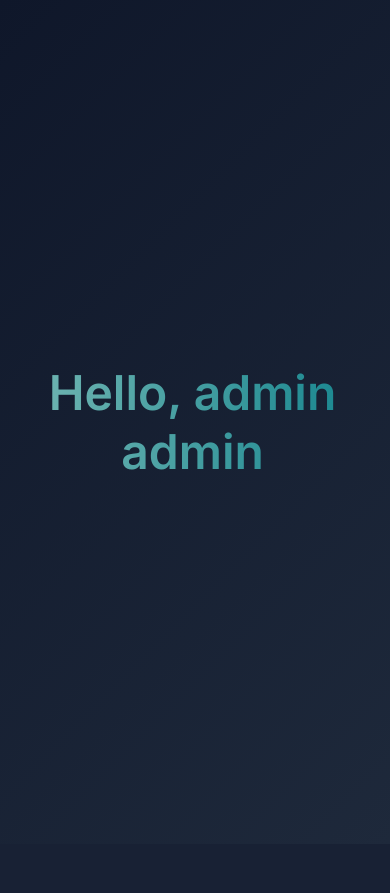
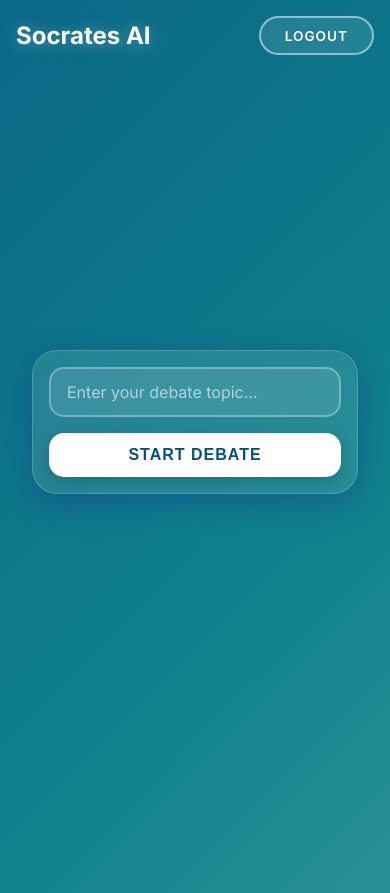
Before and after one commit to Aarush2907/AI-DEBATE-GEN, a Flask app: page /dashboard in a window 390 px wide. Before the commit the page ends 470 px from the top, so only its background shows below. Run offline with Flask 3, Linux system fonts and the light colour scheme; a user stored in the database is signed in; data comes from the database, SQL or seed files in the repository.

Commit message:
Basic Dashboard Done

```diff
--- a/static/css/dashboard.css
+++ b/static/css/dashboard.css
@@ -0,0 +1,294 @@
+body {
+  margin: 0;
+  padding: 0;
+  font-family: 'Inter', sans-serif;
+  height: 100vh;
+  display: flex;
+  justify-content: center;
+  align-items: center;
+  background: linear-gradient(-45deg, #78B9B5, #0F828C, #065084, #320A6B);
+  background-size: 400% 400%;
+  animation: gradientBG 15s ease infinite;
+  color: white;
+  overflow: hidden;
+}
+
+@keyframes gradientBG {
+  0% {
+    background-position: 0% 50%;
+  }
+
+  50% {
+    background-position: 100% 50%;
+  }
+
+  100% {
+    background-position: 0% 50%;
+  }
+}
+
+/* Greeting Container - Initial Animation */
+.greeting-container {
+  position: absolute;
+  top: 50%;
+  left: 50%;
+  transform: translate(-50%, -50%);
+  text-align: center;
+  z-index: 10;
+  opacity: 1;
+  transition: opacity 0.5s ease;
+}
+
+.greeting-container.fade-out {
+  opacity: 0;
+}
+
+.greeting-text {
+  font-size: 4rem;
+  font-weight: 700;
+  letter-spacing: -1px;
+  text-shadow: 2px 2px 8px rgba(0, 0, 0, 0.3);
+  margin: 0;
+  white-space: nowrap;
+}
+
+/* Dashboard Header */
+.dashboard-header {
+  position: fixed;
+  top: 0;
+  left: 0;
+  width: 100%;
+  padding: 1.5rem 2rem;
+  display: flex;
+  justify-content: space-between;
+  align-items: center;
+  box-sizing: border-box;
+  z-index: 100;
+  opacity: 0;
+  /* Initially hidden for animation */
+  transition: opacity 0.8s ease;
+}
+
+.dashboard-header.fade-in {
+  opacity: 1;
+}
+
+.header-title {
+  font-size: 1.8rem;
+  font-weight: 700;
+  margin: 0;
+  text-shadow: 2px 2px 8px rgba(0, 0, 0, 0.3);
+  animation: titleGlow 2s ease-in-out infinite alternate;
+}
+
+/* Dashboard Container - Main Interface */
+.dashboard-container {
+  width: 100%;
+  max-width: 900px;
+  padding: 2rem;
+  opacity: 0;
+  display: none;
+  flex-direction: column;
+  align-items: center;
+  justify-content: center;
+  /* Center vertically */
+  height: 100vh;
+  /* Full height for centering */
+  gap: 3rem;
+}
+
+.dashboard-container.fade-in {
+  display: flex;
+  animation: fadeInUp 0.8s ease forwards;
+}
+
+@keyframes fadeInUp {
+  from {
+    opacity: 0;
+    transform: translateY(20px);
+  }
+
+  to {
+    opacity: 1;
+    transform: translateY(0);
+  }
+}
+
+/* Main Title Animation */
+@keyframes titleGlow {
+  from {
+    text-shadow: 2px 2px 8px rgba(0, 0, 0, 0.3);
+  }
+
+  to {
+    text-shadow: 2px 2px 20px rgba(255, 255, 255, 0.4),
+      0 0 30px rgba(255, 255, 255, 0.2);
+  }
+}
+
+/* Debate Input Section */
+.debate-input-section {
+  width: 100%;
+  display: flex;
+  justify-content: center;
+  align-items: center;
+}
+
+.input-wrapper {
+  display: flex;
+  gap: 1rem;
+  width: 100%;
+  max-width: 700px;
+  background: rgba(255, 255, 255, 0.1);
+  padding: 1.5rem;
+  border-radius: 25px;
+  backdrop-filter: blur(10px);
+  box-shadow: 0 8px 32px 0 rgba(31, 38, 135, 0.37);
+  border: 1px solid rgba(255, 255, 255, 0.18);
+  transition: all 0.3s ease;
+}
+
+.input-wrapper:hover {
+  background: rgba(255, 255, 255, 0.15);
+  box-shadow: 0 12px 40px 0 rgba(31, 38, 135, 0.45);
+}
+
+.debate-input {
+  flex: 1;
+  padding: 1rem 1.5rem;
+  font-size: 1.1rem;
+  border: 2px solid rgba(255, 255, 255, 0.3);
+  border-radius: 15px;
+  background: rgba(255, 255, 255, 0.1);
+  color: white;
+  outline: none;
+  transition: all 0.3s ease;
+  font-family: 'Inter', sans-serif;
+}
+
+.debate-input:focus {
+  background: rgba(255, 255, 255, 0.2);
+  border-color: white;
+  box-shadow: 0 0 20px rgba(255, 255, 255, 0.2);
+}
+
+.debate-input::placeholder {
+  color: rgba(255, 255, 255, 0.6);
+}
+
+/* Shake animation for empty input */
+.debate-input.shake {
+  animation: shake 0.5s;
+}
+
+@keyframes shake {
+
+  0%,
+  100% {
+    transform: translateX(0);
+  }
+
+  10%,
+  30%,
+  50%,
+  70%,
+  90% {
+    transform: translateX(-5px);
+  }
+
+  20%,
+  40%,
+  60%,
+  80% {
+    transform: translateX(5px);
+  }
+}
+
+/* Start Debate Button */
+.start-debate-btn {
+  padding: 1rem 2.5rem;
+  font-size: 1.1rem;
+  font-weight: 600;
+  border: none;
+  border-radius: 15px;
+  background: white;
+  color: #065084;
+  cursor: pointer;
+  transition: all 0.3s ease;
+  text-transform: uppercase;
+  letter-spacing: 1px;
+  white-space: nowrap;
+  box-shadow: 0 4px 15px rgba(0, 0, 0, 0.2);
+}
+
+.start-debate-btn:hover {
+  transform: translateY(-3px);
+  box-shadow: 0 8px 25px rgba(0, 0, 0, 0.3);
+  background: #f0f0f0;
+}
+
+.start-debate-btn:active {
+  transform: translateY(-1px);
+  box-shadow: 0 4px 15px rgba(0, 0, 0, 0.2);
+}
+
+/* Logout Button */
+.logout-btn {
+  /* Position handled by header flexbox */
+  padding: 0.8rem 2rem;
+  font-size: 0.95rem;
+  font-weight: 600;
+  border: 2px solid rgba(255, 255, 255, 0.5);
+  border-radius: 50px;
+  background: rgba(255, 255, 255, 0.1);
+  color: white;
+  text-decoration: none;
+  cursor: pointer;
+  transition: all 0.3s ease;
+  backdrop-filter: blur(10px);
+  text-transform: uppercase;
+  letter-spacing: 1px;
+}
+
+.logout-btn:hover {
+  background: rgba(255, 255, 255, 0.2);
+  border-color: white;
+  transform: translateY(-2px);
+  box-shadow: 0 5px 15px rgba(0, 0, 0, 0.2);
+}
+
+/* Responsive Design */
+@media (max-width: 768px) {
+  .greeting-text {
+    font-size: 2.5rem;
+  }
+
+  .header-title {
+    font-size: 1.5rem;
+  }
+
+  .input-wrapper {
+    flex-direction: column;
+    padding: 1rem;
+  }
+
+  .debate-input {
+    font-size: 1rem;
+    padding: 0.8rem 1rem;
+  }
+
+  .start-debate-btn {
+    width: 100%;
+    padding: 0.8rem 1.5rem;
+    font-size: 1rem;
+  }
+
+  .logout-btn {
+    padding: 0.6rem 1.5rem;
+    font-size: 0.85rem;
+  }
+
+  .dashboard-header {
+    padding: 1rem;
+  }
+}
--- a/templates/dashboard.html
+++ b/templates/dashboard.html
@@ -5,65 +5,141 @@
   <meta charset="UTF-8">
   <meta name="viewport" content="width=device-width, initial-scale=1.0">
   <title>Dashboard - Socrates AI</title>
-  <link href="https://fonts.googleapis.com/css2?family=Inter:wght@300;400;600&display=swap" rel="stylesheet">
-  <style>
-    body {
-      margin: 0;
-      padding: 0;
-      font-family: 'Inter', sans-serif;
-      background: linear-gradient(135deg, #0f172a 0%, #1e293b 100%);
-      color: #ffffff;
-      height: 100vh;
-      display: flex;
-      justify-content: center;
-      align-items: center;
-      overflow: hidden;
-    }
-
-    .container {
-      text-align: center;
-    }
-
-    .greeting {
-      font-size: 3rem;
-      font-weight: 600;
-      background: linear-gradient(to right, #78B9B5, #0F828C);
-      -webkit-background-clip: text;
-      -webkit-text-fill-color: transparent;
-      border-right: 4px solid #78B9B5;
-      display: inline-block;
-      padding-right: 5px;
-    }
-  </style>
+  <link rel="preconnect" href="https://fonts.googleapis.com">
+  <link rel="preconnect" href="https://fonts.gstatic.com" crossorigin>
+  <link href="https://fonts.googleapis.com/css2?family=Inter:wght@400;600;700&display=swap" rel="stylesheet">
+  <link rel="stylesheet" href="{{ url_for('static', filename='css/dashboard.css') }}">
 </head>
 
 <body>
-  <div class="container">
-    <div class="greeting" id="greeting"></div>
+  <!-- Greeting Animation Container -->
+  <div class="greeting-container" id="greetingContainer">
+    <h1 class="greeting-text" id="greetingText"></h1>
+  </div>
+
+  <!-- Header -->
+  <header class="dashboard-header" id="dashboardHeader">
+    <h1 class="header-title">Socrates AI</h1>
+    <a href="{{ url_for('logout') }}" class="logout-btn">Logout</a>
+  </header>
+
+  <!-- Main Dashboard Container (hidden initially) -->
+  <div class="dashboard-container" id="dashboardContainer">
+    <div class="debate-input-section">
+      <div class="input-wrapper">
+        <input type="text" id="debateTopic" class="debate-input" placeholder="Enter your debate topic..."
+          autocomplete="off" />
+        <button class="start-debate-btn" id="startDebateBtn">
+          Start Debate
+        </button>
+      </div>
+    </div>
   </div>
 
   <script>
-    const text = "Hello, {{ first_name }} {{ last_name }}";
-    const greetingElement = document.getElementById('greeting');
+    const firstName = "{{ first_name }}";
+    const lastName = "{{ last_name }}";
+    const greetingText = document.getElementById('greetingText');
+    const greetingContainer = document.getElementById('greetingContainer');
+    const dashboardContainer = document.getElementById('dashboardContainer');
+    const dashboardHeader = document.getElementById('dashboardHeader');
 
-    let i = 0;
-    const speed = 100; // ms per char
+    // Typewriter effect function
+    function typeWriter(text, element, speed = 100) {
+      return new Promise((resolve) => {
+        let i = 0;
+        element.textContent = '';
 
-    function typeWriter() {
-      if (i < text.length) {
-        greetingElement.textContent += text.charAt(i);
-        i++;
-        setTimeout(typeWriter, speed);
-      } else {
-        // Stop blinking cursor after a while
-        setTimeout(() => {
-          greetingElement.style.borderRight = 'none';
-        }, 1000);
-      }
+        function type() {
+          if (i < text.length) {
+            element.textContent += text.charAt(i);
+            i++;
+            setTimeout(type, speed);
+          } else {
+            resolve();
+          }
+        }
+
+        type();
+      });
     }
 
-    // Start typing
-    typeWriter();
+    // Delete text effect
+    function deleteText(element, speed = 50) {
+      return new Promise((resolve) => {
+        const text = element.textContent;
+        let i = text.length;
+
+        function deleteChar() {
+          if (i > 0) {
+            element.textContent = text.substring(0, i - 1);
+            i--;
+            setTimeout(deleteChar, speed);
+          } else {
+            resolve();
+          }
+        }
+
+        deleteChar();
+      });
+    }
+
+    // Main animation sequence
+    async function startAnimation() {
+      // Type "Hello [Name]"
+      await typeWriter(`Hello ${firstName}`, greetingText, 80);
+
+      // Pause
+      await new Promise(resolve => setTimeout(resolve, 1500));
+
+      // Delete text
+      await deleteText(greetingText, 40);
+
+      // Pause
+      await new Promise(resolve => setTimeout(resolve, 300));
+
+      // Type "Socrates AI"
+      await typeWriter('Socrates AI', greetingText, 80);
+
+      // Pause
+      await new Promise(resolve => setTimeout(resolve, 1000));
+
+      // Fade out greeting and fade in dashboard
+      greetingContainer.classList.add('fade-out');
+
+      setTimeout(() => {
+        greetingContainer.style.display = 'none';
+        dashboardContainer.classList.add('fade-in');
+        dashboardHeader.classList.add('fade-in'); // Also fade in the header
+      }, 500);
+    }
+
+    // Start animation when page loads
+    window.addEventListener('load', startAnimation);
+
+    // Start Debate button functionality
+    document.getElementById('startDebateBtn').addEventListener('click', function () {
+      const topic = document.getElementById('debateTopic').value.trim();
+
+      if (topic === '') {
+        // Add shake animation to input if empty
+        const input = document.getElementById('debateTopic');
+        input.classList.add('shake');
+        setTimeout(() => input.classList.remove('shake'), 500);
+        return;
+      }
+
+      // TODO: Handle debate start logic
+      console.log('Starting debate on topic:', topic);
+      alert('Debate functionality coming soon! Topic: ' + topic);
+    });
+
+    // Allow Enter key to start debate
+    document.getElementById('debateTopic').addEventListener('keypress', function (e) {
+      if (e.key === 'Enter') {
+        document.getElementById('startDebateBtn').click();
+      }
+    });
   </script>
 </body>
 
```
